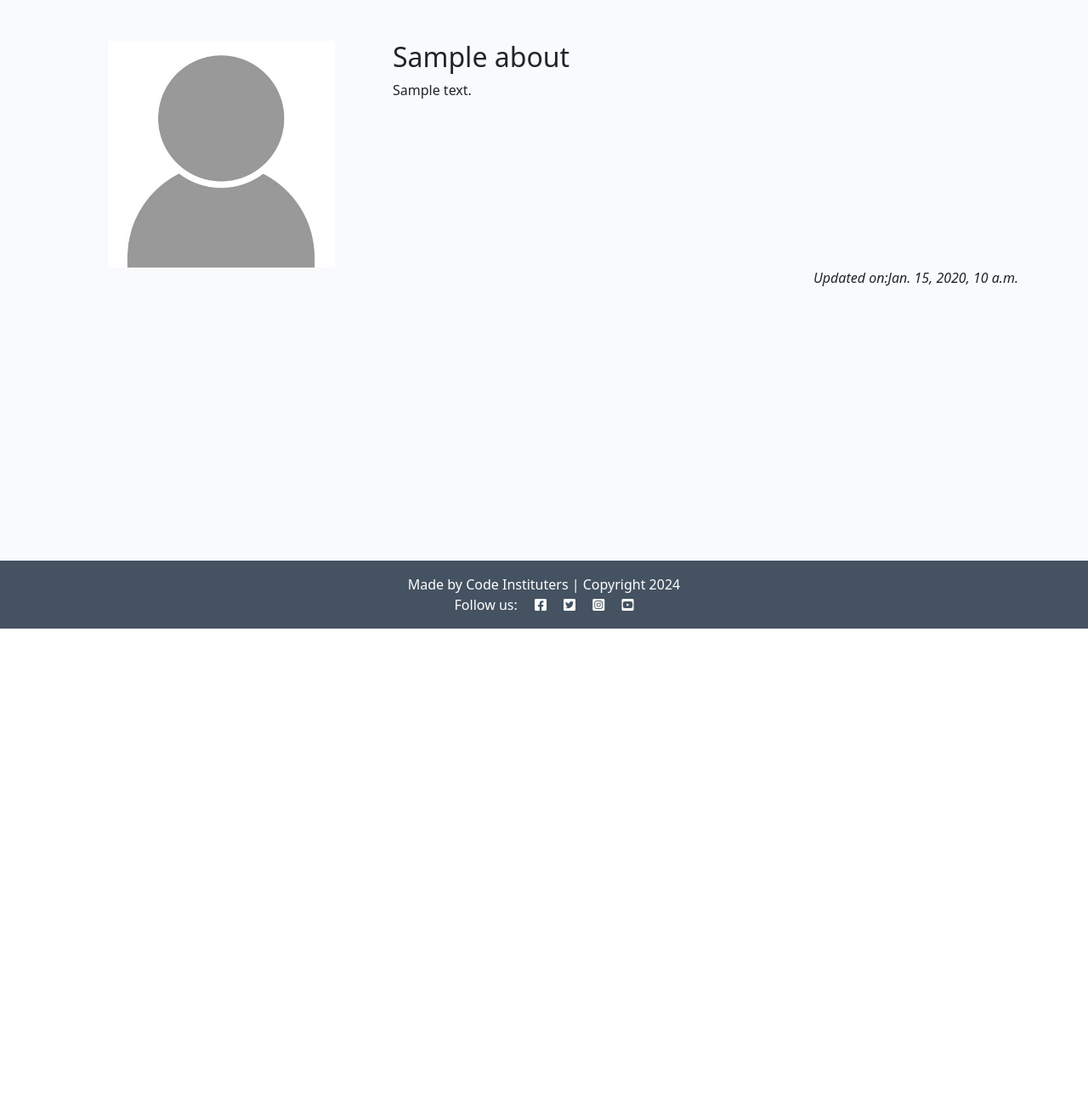
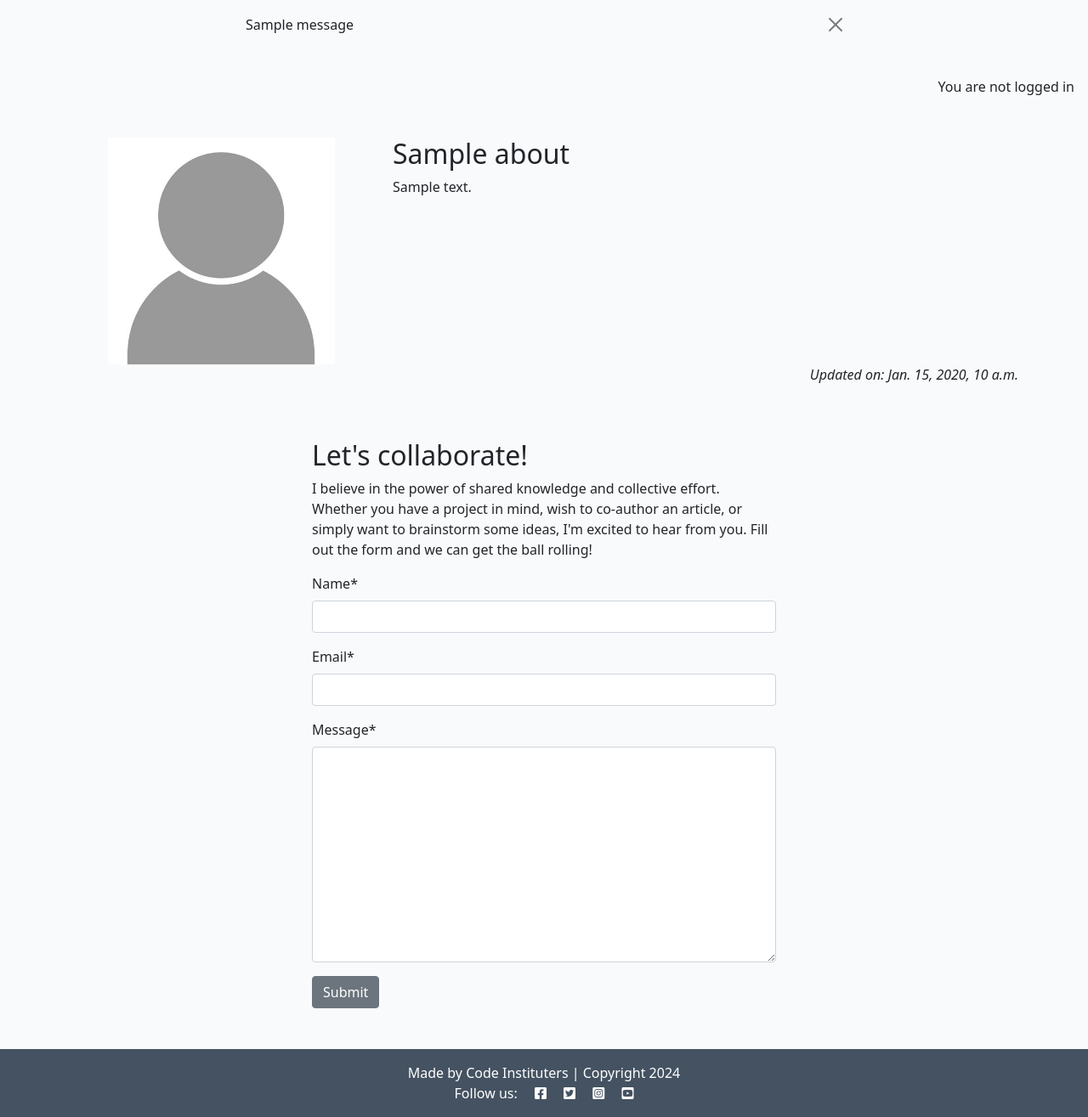
Before and after one commit to shar-nm/blog-django, a Django app: page /about/ in a window 1280 px wide. Shown: the part 60-1375 px from the top of the page at 85% size. Before the commit the page ends 800 px from the top, so only its background shows below. Run offline with Django 4.2, Linux system fonts and the light colour scheme; tables that the repository leaves empty hold one stand-in row (values such as "Sample post"); one stand-in notice (Sample message) is shown; some libraries are stand-ins or nearby versions.

Commit message:
added collaborate section

```diff
--- /dev/null
+++ b/about/forms.py
@@ -0,0 +1,8 @@
+from .models import CollaborateRequest
+from django import forms
+
+
+class CollaborateForm(forms.ModelForm):
+    class Meta:
+        model = CollaborateRequest
+        fields = ('name', 'email', 'message')
--- a/about/models.py
+++ b/about/models.py
@@ -10,3 +10,12 @@ class About(models.Model):
 
     def __str__(self):
         return self.title
+
+class CollaborateRequest(models.Model):
+    name = models.CharField(max_length=200)
+    email = models.EmailField()
+    message = models.TextField()
+    read = models.BooleanField(default=False)
+
+    def __str__(self):
+        return f"Collaboration request from {self.name}"
--- a/about/templates/about/about.html
+++ b/about/templates/about/about.html
@@ -1,24 +1,44 @@
 {% extends 'base.html' %}
+{% load static %}
+{% load crispy_forms_tags %}
+
 {% block content %}
-{% load static %}
+
 <div class="container mt-5">
     <div class="row">
-        <div class="col-4 text-center">
+        <div class="col-12 col-md-4 text-center">
             <img src="{% static 'images/nobody.jpg' %}" width="75%">
         </div>
-        <div class="col-8">
-            <!-- Title goes between these h2 tags -->
+        <div class="col-12 col-md-8">
             <h2>{{ about.title }}</h2>
-            <!-- Content goes directly underneath this -->
             {{ about.content | safe }}
-
         </div>
     </div>
     <div class="row">
         <div class="col text-right">
-            <!-- Updated on field goes in here -->
-            <p class="text-end"><em>Updated on:{{ about.updated_on }} </em></p>
+          <!-- Updated on field goes in here -->
+
+          <p class="text-end"><em>Updated on: {{ about.updated_on }}</em></p>
         </div>
-      </div>
+    </div>
+    <div class="row justify-content-center">
+        <div class="col-12 col-md-6 my-5">
+            <h2>Let's collaborate!</h2>
+            <p>I believe in the power of shared knowledge and collective effort.
+                Whether you have a project in mind, wish to co-author
+                an article, or simply want to brainstorm some ideas,
+                I'm excited to hear from you. Fill out the form
+                and we can get the ball rolling!</p>
+
+            <!-- add your form here. Your submit button should
+                                have the classes of btn, btn-secondary -->
+
+    <form method="post">
+        {{ collaborate_form | crispy }}
+        {% csrf_token %}
+     <button class="btn btn-secondary" type="submit">Submit</button>
+    </form>
+        </div>
+    </div>
 </div>
 {% endblock content %}
--- a/about/views.py
+++ b/about/views.py
@@ -1,5 +1,7 @@
 from django.shortcuts import render
 from .models import About
+from .forms import CollaborateForm
+
 # Create your views here.
 
 
@@ -8,9 +10,14 @@ def about_me(request):
     Renders the About page
     """
     about = About.objects.all().order_by('-updated_on').first()
+    collaborate_form = CollaborateForm()
+
 
     return render(
         request,
         "about/about.html",
-        {"about": about},
+        {
+            "about": about,
+            "collaborate_form": collaborate_form
+        },
     )
--- a/blog/models.py
+++ b/blog/models.py
@@ -15,6 +15,12 @@ class Post(models.Model):
     excerpt = models.TextField(blank=True)
     updated_on = models.DateTimeField(auto_now=True)
 
+    class Meta:
+        ordering = ["-created_on"]
+
+    def __str__(self):
+        return f"{self.title} | written by {self.author}"
+
 
 
 class Comment(models.Model):
--- a/requirements.txt
+++ b/requirements.txt
@@ -1,7 +1,9 @@
 asgiref==3.7.2
+crispy-bootstrap5==0.7
 dj-database-url==0.5.0
 Django==4.2.10
 django-allauth==0.57.2
+django-crispy-forms==2.1
 django-summernote==0.8.20.0
 gunicorn==20.1.0
 oauthlib==3.2.2
--- a/templates/base.html
+++ b/templates/base.html
@@ -5,7 +5,6 @@
 {% url 'account_login' as login_url %}
 {% url 'account_signup' as signup_url %}
 {% url 'account_logout' as logout_url %}
-
 
 <!DOCTYPE html>
 <html class="h-100" lang="en">
@@ -72,7 +71,28 @@
         </div>
     </nav>
 
+<!-- displaying Django messages -->
+<div class="container">
+    <div class="row">
+      <div class="col-md-8 offset-md-2">
+        {% for message in messages %}
+        <div class="alert {{ message.tags }} alert-dismissible
+          fade show" id="msg" role="alert">
+          {{ message | safe }}
+          <button type="button" class="btn-close"
+            data-bs-dismiss="alert" aria-label="Close"></button>
+        </div>
+        {% endfor %}
+      </div>
+    </div>
+  </div>
+
     <main class="flex-shrink-0 main-bg">
+        {% if user.is_authenticated %}
+        <p class="text-end m-3">You are logged in as {{ user }}</p>
+        {% else %}
+        <p class="text-end m-3">You are not logged in</p>
+        {% endif %}
 
         {% block content %}
         <!-- Content Goes here -->
```
Also changed, not shown: about/admin.py (+6 -1 lines), blog/forms.py (added, +7 -0 lines), blog/views.py (+23 -2 lines), codestar/settings.py (+6 -1 lines), templates/account/signup.html (+29 -12 lines), templates/blog/post_detail.html (+61 -0 lines), about/migrations/0002_collaboraterequest.py (added), blog/migrations/0006_alter_post_options.py (added).
